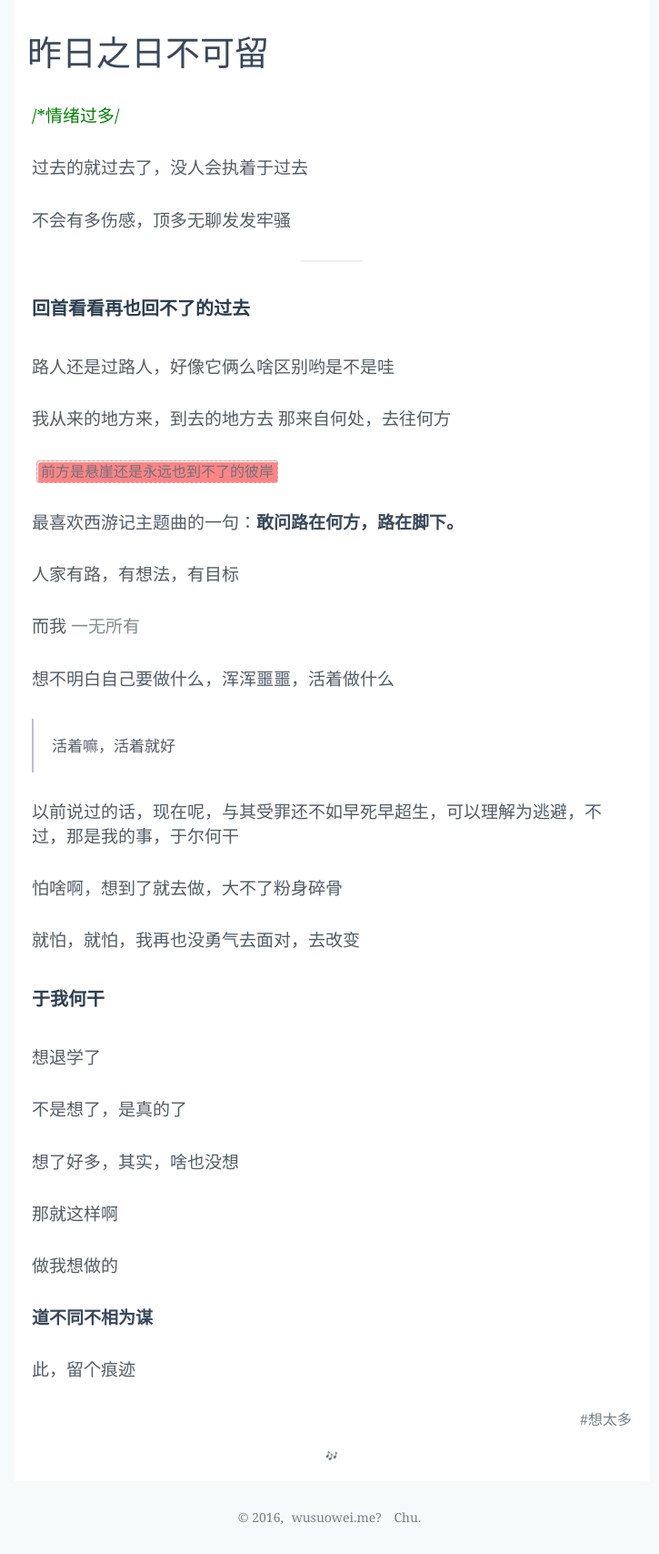
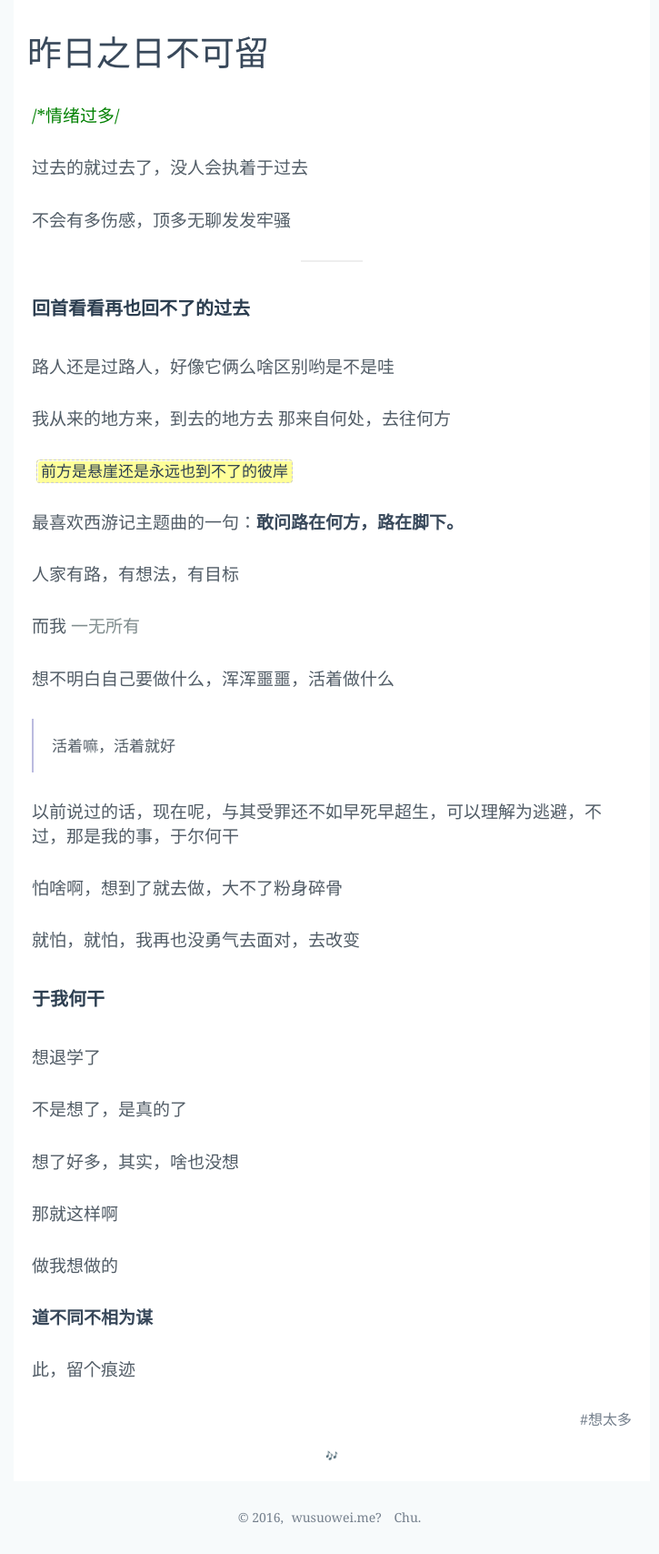
Before and after one commit to bqkc/bqkc.github.io, a Jekyll site: the page built from _posts/2016/2016-10-16-see-me.md, in a window 1280 px wide. Shown: the whole page at 91% size, without its empty margins (275-1000 px from the left). Built offline with Jekyll 4.4.1, drawn with Linux system fonts in a browser that asks for light colours.

Commit message:
Update style.css

```diff
--- a/style/style.css
+++ b/style/style.css
@@ -236,9 +236,9 @@
   -webkit-border-radius: 4px;
   border-radius: 4px;
   box-shadow: inset 1px 1px #FFF;
-  background: #FF8484;
-  color: #6b747f;
-  font-size: 16px;
+  background: #FFFF99;
+  color: #2C3E50;
+  font-size: 17px;
   margin: 0 5px 0 5px;
 }
 
```
